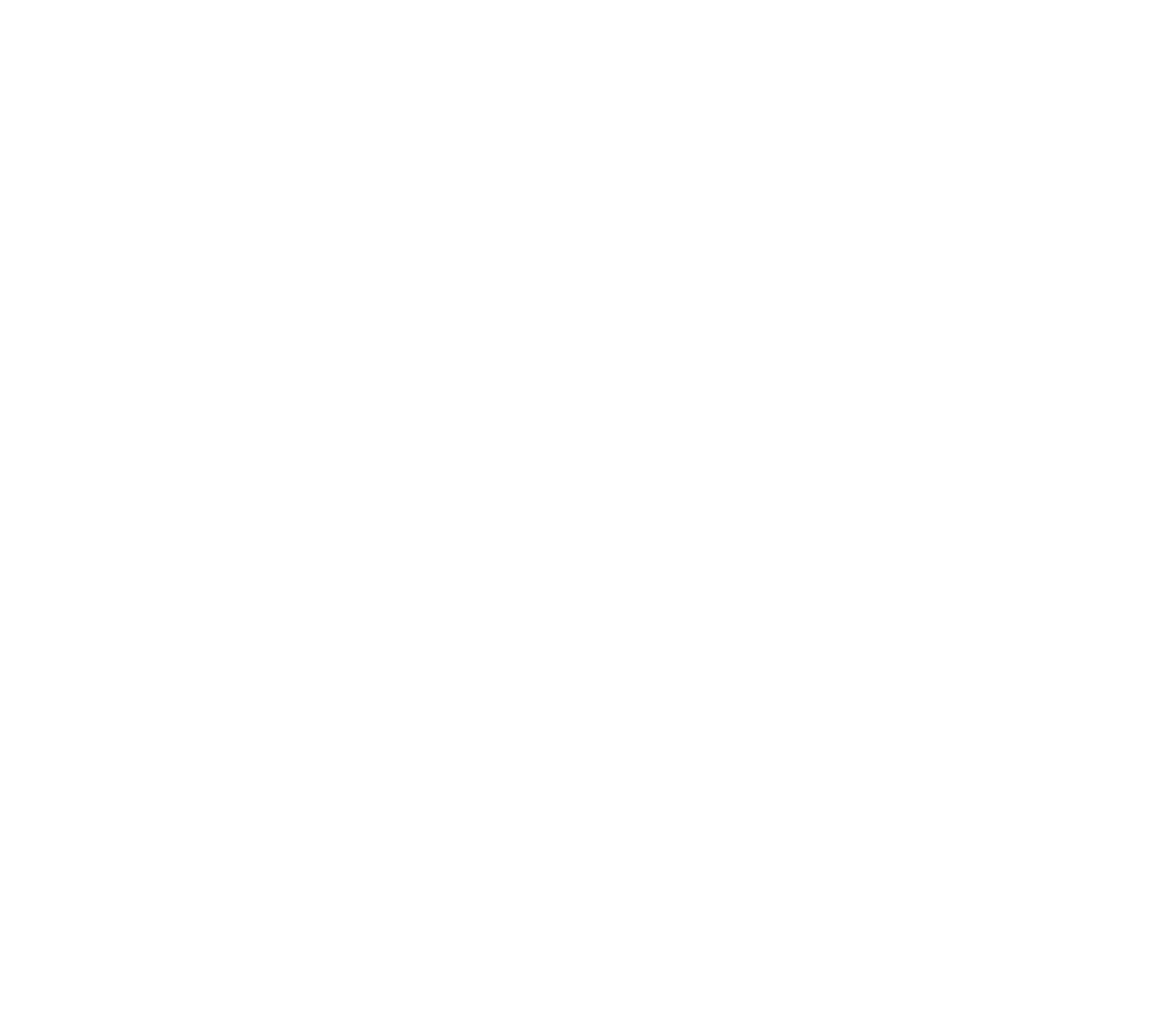
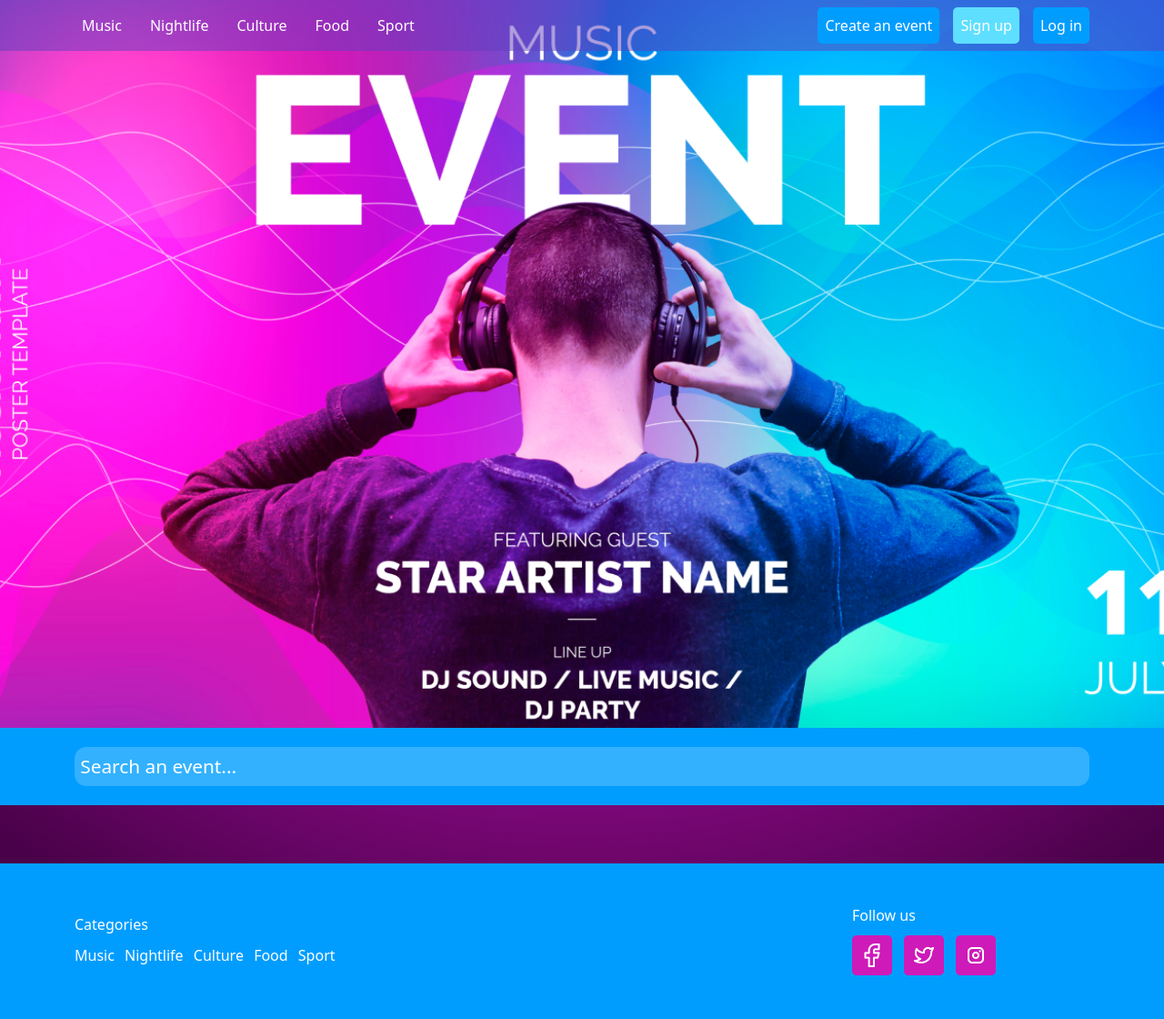
Before and after one commit to cofi333/web_programiranje_projekat, a PHP site: page / in a window 1280 px wide. Before the commit the page is empty. Shown: the whole page at 91% size. Before the commit the page ends 800 px from the top, so only its background shows below. Run offline with PHP 8.4, Linux system fonts and the light colour scheme; some libraries are stand-ins or nearby versions.

Commit message:
index page & other

```diff
--- a/index.html
+++ b/index.html
@@ -2,9 +2,96 @@
 <html lang="en">
 <head>
     <meta charset="UTF-8">
+    <meta http-equiv="X-UA-Compatible" content="IE=edge">
+    <meta name="viewport" content="width=device-width, initial-scale=1.0">
     <title>Title</title>
+    <link rel="stylesheet" href="https://cdn.jsdelivr.net/npm/swiper@9/swiper-bundle.min.css"/>
+    <link rel="stylesheet" href="./css/style.css">
 </head>
-<body>
+<body id="index_body">
+    <nav class="navbar navbar_index navbar-expand-lg">
+        <div class="container-fluid container">
+          <button class="navbar-toggler" type="button" data-bs-toggle="collapse" data-bs-target="#navbarSupportedContent" aria-controls="navbarSupportedContent" aria-expanded="false" aria-label="Toggle navigation">
+            <span class="navbar-toggler-icon"></span>
+          </button>
+          <div class="collapse navbar-collapse" id="navbarSupportedContent">
+            <ul class="navbar-nav me-auto mb-2 mb-lg-0 links">
+              <li class="nav-item">
+                <a class="nav-link" aria-current="page" href="#">Music</a>
+              </li>
+              <li class="nav-item">
+                <a class="nav-link" href="#">Nightlife</a>
+              </li>
+              <li class="nav-item">
+                <a class="nav-link" href="#">Culture</a>
+              </li>
+              <li class="nav-item">
+                <a class="nav-link" href="#">Food</a>
+              </li>
+              <li class="nav-item">
+                <a class="nav-link" href="#">Sport</a>
+              </li>
+            </ul>
+
+            <ul class="navbar-nav buttons">
+                <li class="nav-item create_event_btn">
+                    <a class="nav-link" href="#">Create an event</a>
+                </li>
+                <li class="nav-item sign_up_btn">
+                    <a class="nav-link" href="./sign_up.html">Sign up</a>
+                </li>
+                <li class="nav-item log_in_btn">
+                    <a class="nav-link" href="./login.html">Log in</a>
+                </li>
+            </ul>
+
+          </div>
+        </div>
+      </nav>
+
+      <header>
+        <img src="./images/index_background_image.png" alt="Background image">
+        <div class="search">
+            <div class="container">
+                <input type="text" placeholder="Search an event...">
+            </div>
+        </div>
+      </header>
+
+      <section class="events">
+
+      </section>
+
+      <footer>
+        <div class="container">
+          <div class="row">
+            <div class="categories col-md-9">
+              <h6>Categories</h6>
+              <ul class="type">
+                <li><a href="#">Music</a></li>
+                <li><a href="#">Nightlife</a></li>
+                <li><a href="#">Culture</a></li>
+                <li><a href="#">Food</a></li>
+                <li><a href="#">Sport</a></li>
+              </ul>
+            </div>
+
+            <div class="social-medias col-md-3">
+              <h6>Follow us</h6>
+              <div class="icons">
+                <a href="#"><img src="./images/facebook_icon.png" alt="Facebook"></a>
+                <a href="#"><img src="./images/twitter_icon.png" alt="Twitter"></a>
+                <a href="#"><img src="./images/instagram_icon.png" alt="Instagram"></a>
+              </div>
+            </div>
+          </div>
+        </div>
+      </footer>
+
 
 </body>
+
+<script src="node_modules\bootstrap\dist\js\bootstrap.bundle.min.js"></script>
+<script src="https://cdn.jsdelivr.net/npm/swiper@9/swiper-bundle.min.js"></script>
+<script src="./script/swiper.js"></script>
 </html>
--- a/sass/_footer.scss
+++ b/sass/_footer.scss
@@ -1,6 +1,7 @@
 footer {
     background-color: #009DFF;
     padding: 3em 0;
+    margin-top: 4em;
 
     .row {
         align-items: center;
--- /dev/null
+++ b/sass/_index.scss
@@ -0,0 +1,40 @@
+#index_body {
+    background: radial-gradient(77.74% 77.74% at 50% 22.26%, #FF19F2 0%, #490149 100%);
+
+   header {
+    img {
+        width: 100%;
+        height: 100vh;
+        object-fit: cover;
+       }
+
+
+    .search {
+        background-color: #009DFF;
+        color: #fff;
+        padding: 1em 0;
+        font-size: 1.3em;
+
+        input {
+            width: 100%;
+            background-color: #009DFF;
+            border: none;
+            padding: 0.3em;
+            font-size: 1em;
+            outline: none;
+            background-color: #33b1ff;
+            border-radius: 0.625em;
+
+            &::placeholder {
+                color: #fff;
+            }
+        }
+    }
+   }
+
+   .events {
+
+   }
+
+
+}
--- a/sass/_navigation_bar.scss
+++ b/sass/_navigation_bar.scss
@@ -41,6 +41,13 @@
       }
 }
 
+.navbar_index {
+    position: absolute;
+    lefT: 0;
+    right: 0;
+    background-color: #6141BD80;
+   }
+
 
 @include media-breakpoint-down(lg) {
     .navbar-nav {
--- a/sass/_sign_up.scss
+++ b/sass/_sign_up.scss
@@ -93,13 +93,15 @@
         }
 
         .picture {
-            order: 2;
-            padding: 0;
+            img {
+                display: none;
+            }
         }
 
         .form {
             padding: 0;
-            width: 100%;
+            width: 95%;
+            margin:0 auto;
         }
     }
  }
@@ -135,14 +137,12 @@
 
 
 
-        form {
-            padding: 30px;
-        }
+       .form {
+            form {
+                padding:30px 20px;
+            }
 
-       .picture {
-        img {
-            width: 70%;
-        }
        }
+
     }
   }
--- a/sass/style.scss
+++ b/sass/style.scss
@@ -3,6 +3,7 @@
 @import "sign_up";
 @import "login.scss";
 @import "_footer.scss";
+@import "_index.scss";
 
 *{
     padding: 0;
--- /dev/null
+++ b/script/swiper.js
@@ -0,0 +1,20 @@
+var swiper = new Swiper(".swiper", {
+  effect: "coverflow",
+  grabCursor: true,
+  centeredSlides: true,
+  slidesPerView: "auto",
+  coverflowEffect: {
+    rotate: 0,
+    stretch: 0,
+    depth: 100,
+    modifier: 2,
+    slideShadows: true,
+  },
+  loop:true,
+
+  navigation: {
+      nextEl: '.button-next',
+      prevEl: '.button-prev',
+    },
+
+});
```
Also changed, not shown: sign_up.html (+10 -6 lines), css/style.css, images/index_background_image.png (added).
